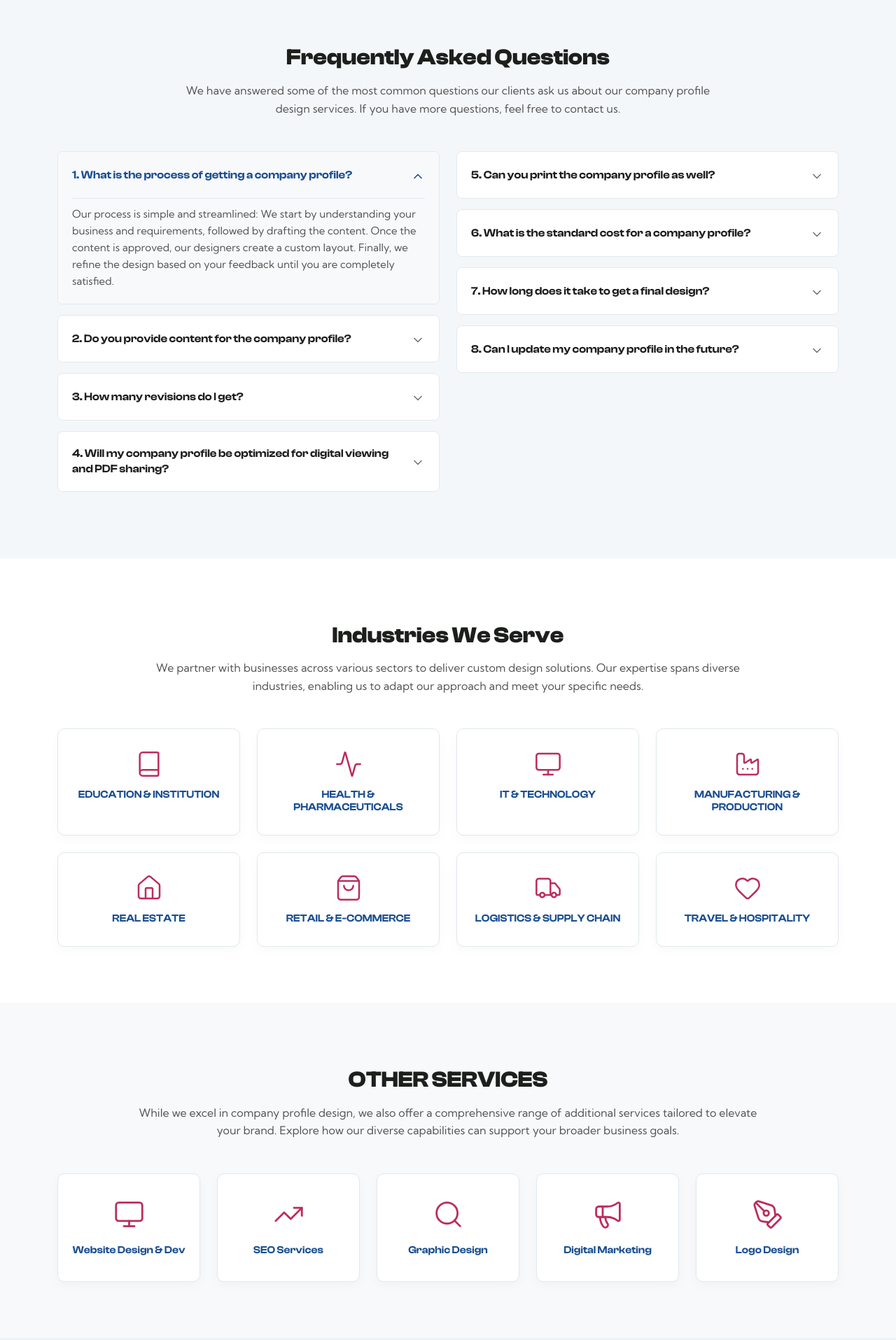
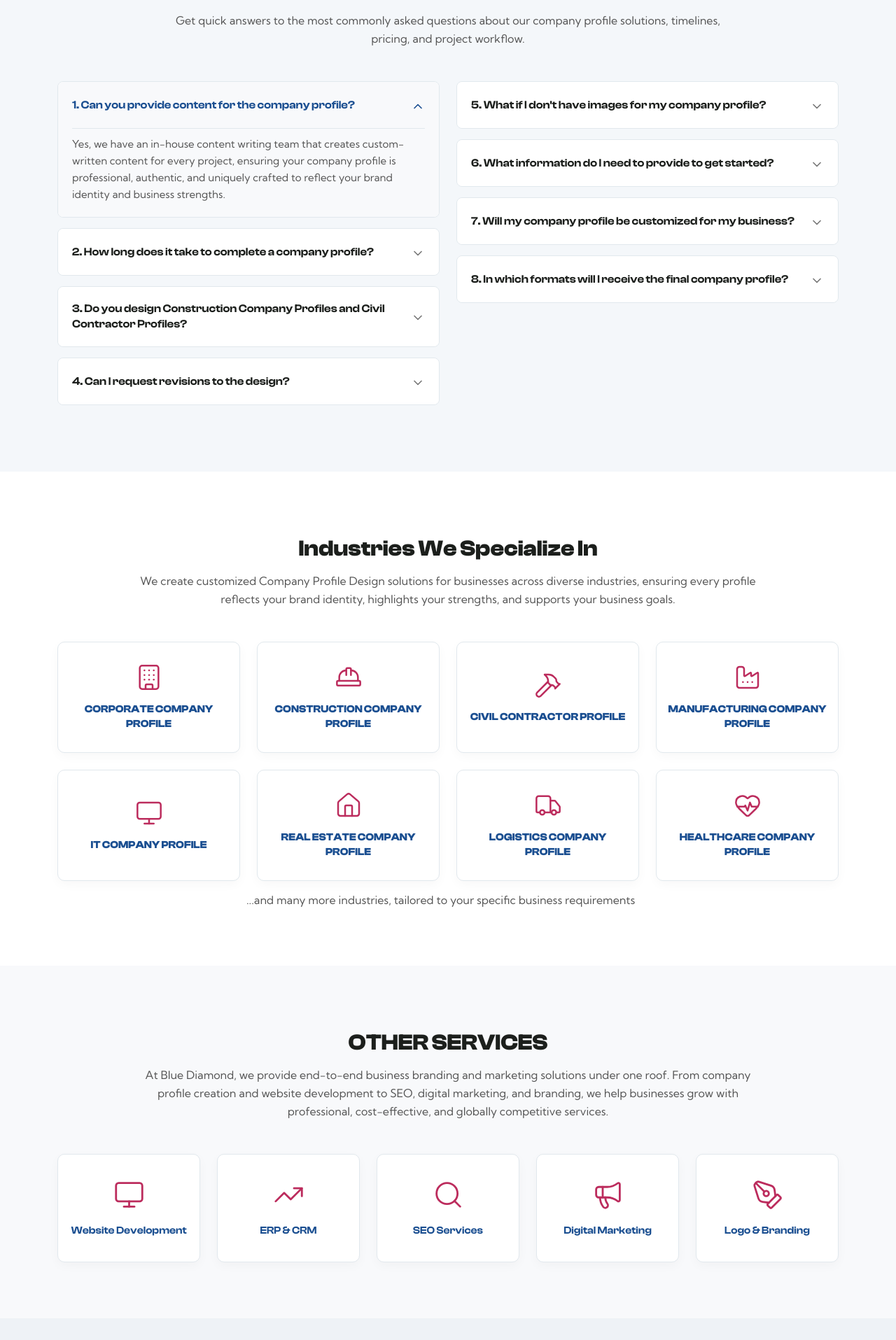
Before and after one commit to BluediamondPVT/companyprofiledesign, a Next.js app: page /myorders in a window 1280 px wide. Shown: the part 3325-5240 px from the top of the page at 70% size. Built offline with nearby package versions, Linux system fonts and the light colour scheme.

Commit message:
feat: add landing page components including portfolio, why choose, faq, footer, industries, and services sections

```diff
--- a/src/app/Components/LandingPage/LandingFaq.jsx
+++ b/src/app/Components/LandingPage/LandingFaq.jsx
@@ -4,36 +4,36 @@ import { ChevronDown, ChevronUp } from 'lucide-react';
 
 const faqData = [
     {
-        question: "1. What is the process of getting a company profile?",
-        answer: "Our process is simple and streamlined: We start by understanding your business and requirements, followed by drafting the content. Once the content is approved, our designers create a custom layout. Finally, we refine the design based on your feedback until you are completely satisfied."
+        question: "1. Can you provide content for the company profile?",
+        answer: "Yes, we have an in-house content writing team that creates custom-written content for every project, ensuring your company profile is professional, authentic, and uniquely crafted to reflect your brand identity and business strengths."
     },
     {
-        question: "2. Do you provide content for the company profile?",
-        answer: "Yes, we have a dedicated team of professional content writers who specialize in corporate communication. They will craft engaging, persuasive, and professional content tailored to your brand's voice and industry."
+        question: "2. How long does it take to complete a company profile?",
+        answer: "Most company profiles are completed within 24 to 72 hours, depending on the number of pages, content requirements, and the timely availability of information and feedback from the client."
     },
     {
-        question: "3. How many revisions do I get?",
-        answer: "The number of revision rounds depends on the package you select. Our Basic package includes 2 rounds of revisions, Standard includes 3 rounds, and Premium includes up to 5 rounds to ensure the final product perfectly aligns with your vision."
+        question: "3. Do you design Construction Company Profiles and Civil Contractor Profiles?",
+        answer: "Absolutely. We specialize in Construction Company Profile, Civil Contractor Profile, and Corporate Profile Design solutions for businesses across various industries."
     },
     {
-        question: "4. Will my company profile be optimized for digital viewing and PDF sharing?",
-        answer: "Absolutely. We deliver your final company profile as a high-quality, print-ready PDF, as well as a compressed, web-optimized PDF that is perfect for emailing and sharing digitally on platforms like WhatsApp or LinkedIn."
+        question: "4. Can I request revisions to the design?",
+        answer: "Yes, revision options are included in our packages to ensure the final company profile aligns perfectly with your brand and expectations."
     },
     {
-        question: "5. Can you print the company profile as well?",
-        answer: "Yes, we offer premium printing services alongside our design solutions. We can provide you with various paper qualities and finishes. Please reach out to our team for a custom printing quote based on your requirements."
+        question: "5. What if I don't have images for my company profile?",
+        answer: "No problem. We can use premium, royalty-free stock images relevant to your industry, or you can provide your own images and branding materials."
     },
     {
-        question: "6. What is the standard cost for a company profile?",
-        answer: "Our costs are highly competitive and structured around our three main packages: Basic, Standard, and Premium. The price varies depending on the number of pages, content requirements, and specific design needs. Contact us for a customized quote."
+        question: "6. What information do I need to provide to get started?",
+        answer: "Simply share your company details, services, products, logo, clients, and any relevant business information. Our team will take care of the content, design, and presentation to create a professional company profile."
     },
     {
-        question: "7. How long does it take to get a final design?",
-        answer: "Delivery timelines depend on the package you choose. Typically, our Basic package is delivered in 3-4 days, Standard in 4-5 days, and Premium in 6-7 days. We also ensure fast turnaround times for urgent requests."
+        question: "7. Will my company profile be customized for my business?",
+        answer: "Yes. Every Company Profile Design is created from scratch and tailored to your brand identity, industry, and business objectives."
     },
     {
-        question: "8. Can I update my company profile in the future?",
-        answer: "Yes, you can. If you choose our Premium or Standard packages, we provide you with the open source files (Ai, InDesign), allowing you to make edits. Alternatively, our team is always available to assist you with any future updates at a nominal cost."
+        question: "8. In which formats will I receive the final company profile?",
+        answer: "You will receive a high-quality PDF file suitable for digital sharing, client presentations, proposals, websites, and business meetings. We also provide the editable source file, giving you complete flexibility for future updates and modifications."
     }
 ];
 
@@ -105,7 +105,7 @@ const LandingFaq = () => {
                             Frequently Asked Questions
                         </h2>
                         <p style={{ fontSize: '16px', color: '#555', marginTop: '15px', maxWidth: '800px', margin: '15px auto 0' }}>
-                            We have answered some of the most common questions our clients ask us about our company profile design services. If you have more questions, feel free to contact us.
+Get quick answers to the most commonly asked questions about our company profile solutions, timelines, pricing, and project workflow.
                         </p>
                     </div>
                 </div>
--- a/src/app/Components/LandingPage/LandingIndustries.jsx
+++ b/src/app/Components/LandingPage/LandingIndustries.jsx
@@ -1,60 +1,146 @@
-"use client"
-import React from 'react';
-import { Book, Activity, Monitor, Factory, Home, ShoppingBag, Truck, Heart } from 'lucide-react';
+"use client";
+import React from "react";
+import {
+  Building,
+  HardHat,
+  Hammer,
+  Factory,
+  Monitor,
+  Home,
+  Truck,
+  HeartPulse,
+} from "lucide-react";
 
 const industries = [
-    { name: "Education & Institution", icon: Book },
-    { name: "Health & Pharmaceuticals", icon: Activity },
-    { name: "IT & Technology", icon: Monitor },
-    { name: "Manufacturing & Production", icon: Factory },
-    { name: "Real Estate", icon: Home },
-    { name: "Retail & E-commerce", icon: ShoppingBag },
-    { name: "Logistics & Supply Chain", icon: Truck },
-    { name: "Travel & Hospitality", icon: Heart },
+  { name: "Corporate Company Profile", icon: Building },
+  { name: "Construction Company Profile", icon: HardHat },
+  { name: "Civil Contractor Profile", icon: Hammer },
+  { name: "Manufacturing Company Profile", icon: Factory },
+  { name: "IT Company Profile", icon: Monitor },
+  { name: "Real Estate Company Profile", icon: Home },
+  { name: "Logistics Company Profile", icon: Truck },
+  { name: "Healthcare Company Profile", icon: HeartPulse },
 ];
 
 const LandingIndustries = () => {
   return (
-        <section id='industries' className="industries-section" style={{ padding: '80px 0', backgroundColor: '#ffffff' }}>
+    <section
+      id="industries"
+      className="industries-section"
+      style={{ padding: "80px 0", backgroundColor: "#ffffff" }}
+    >
       <div className="container">
         <div className="row mb-5 text-center">
           <div className="col-12">
-                        <h2 style={{ fontSize: '32px', fontWeight: '700', color: '#1c1f1c', fontFamily: 'var(--heading-font)' }}>
-                            Industries We Serve
+            <h2
+              style={{
+                fontSize: "32px",
+                fontWeight: "700",
+                color: "#1c1f1c",
+                fontFamily: "var(--heading-font)",
+              }}
+            >
+              Industries We Specialize In
             </h2>
-                        <p style={{ fontSize: '16px', color: '#555', marginTop: '15px', maxWidth: '900px', margin: '15px auto 0', lineHeight: '1.6' }}>
-                            We partner with businesses across various sectors to deliver custom design solutions. Our expertise spans diverse industries, enabling us to adapt our approach and meet your specific needs.
+            <p
+              style={{
+                fontSize: "16px",
+                color: "#555",
+                marginTop: "15px",
+                maxWidth: "900px",
+                margin: "15px auto 0",
+                lineHeight: "1.6",
+              }}
+            >
+              We create customized Company Profile Design solutions for businesses across diverse industries, ensuring every profile reflects your brand identity, highlights your strengths, and supports your business goals.
             </p>
           </div>
         </div>
 
-                <div className="row justify-content-center g-4">
+        <div className="row justify-content-center g-3 g-md-4">
           {industries.map((industry, index) => {
             const Icon = industry.icon;
             return (
-                            <div key={index} className="col-lg-3 col-md-4 col-sm-6 col-6">
-                                <div className="industry-card" style={{
-                                    backgroundColor: '#ffffff',
-                                    border: '1px solid #e1e8ed',
-                                    borderRadius: '10px',
-                                    padding: '30px 15px',
-                                    textAlign: 'center',
-                                    height: '100%',
-                                    boxShadow: '0 5px 15px rgba(0,0,0,0.03)',
-                                    transition: 'transform 0.3s, box-shadow 0.3s'
-                                }}>
-                                    <div className="icon-wrapper" style={{ marginBottom: '15px' }}>
-                                        <Icon size={40} color="#bc2c5d" strokeWidth={1.5} />
+              <div key={index} className="col-6 col-sm-6 col-md-4 col-lg-3">
+                <div className="industry-card">
+                  <div className="icon-wrapper">
+                    <Icon className="industry-icon" color="#bc2c5d" strokeWidth={1.5} />
                   </div>
-                                    <h4 style={{ fontSize: '15px', fontWeight: '600', color: '#1b4f91', margin: 0, textTransform: 'uppercase' }}>
+                  <h4 className="industry-title">
                     {industry.name}
                   </h4>
                 </div>
               </div>
             );
           })}
+
+          <p style={{fontSize: "16px",color: "#555",marginTop: "15px",maxWidth: "600px",margin: "15px auto 0",lineHeight: "1.6",}}>
+            ...and many more industries, tailored to your specific business requirements
+          </p>
         </div>
       </div>
+
+      <style jsx>{`
+        .industry-card {
+          background-color: #ffffff;
+          border: 1px solid #e1e8ed;
+          border-radius: 10px;
+          padding: 20px 10px;
+          text-align: center;
+          height: 100%;
+          box-shadow: 0 5px 15px rgba(0,0,0,0.03);
+          transition: transform 0.3s, box-shadow 0.3s;
+          display: flex;
+          flex-direction: column;
+          align-items: center;
+          justify-content: center;
+        }
+
+        .industry-card:hover {
+          transform: translateY(-5px);
+          box-shadow: 0 8px 25px rgba(0,0,0,0.08);
+        }
+
+        .icon-wrapper {
+          margin-bottom: 12px;
+        }
+
+        .industry-title {
+          font-size: 13px;
+          font-weight: 700;
+          color: #1b4f91;
+          margin: 0;
+          text-transform: uppercase;
+          line-height: 1.4;
+          word-wrap: break-word;
+        }
+
+        @media (min-width: 768px) {
+          .industry-card {
+            padding: 30px 15px;
+          }
+          .icon-wrapper {
+            margin-bottom: 15px;
+          }
+          .industry-title {
+            font-size: 15px;
+          }
+        }
+      `}</style>
+
+      {/* Global CSS for Icon sizes since lucide-react size prop is hard to responsive inline */}
+      <style>{`
+        .industry-icon {
+          width: 32px;
+          height: 32px;
+        }
+        @media (min-width: 768px) {
+          .industry-icon {
+            width: 40px;
+            height: 40px;
+          }
+        }
+      `}</style>
     </section>
   );
 };
--- a/src/app/Components/LandingPage/LandingOtherServices.jsx
+++ b/src/app/Components/LandingPage/LandingOtherServices.jsx
@@ -1,26 +1,46 @@
-"use client"
-import React from 'react';
-import { Monitor, TrendingUp, Search, Megaphone, PenTool } from 'lucide-react';
+"use client";
+import React from "react";
+import { Monitor, TrendingUp, Search, Megaphone, PenTool } from "lucide-react";
 
 const services = [
-    { name: "Website Design & Dev", icon: Monitor },
-    { name: "SEO Services", icon: TrendingUp },
-    { name: "Graphic Design", icon: Search }, // Assuming magnifier based on blur
+  { name: "Website Development", icon: Monitor },
+  { name: "ERP & CRM", icon: TrendingUp },
+  { name: "SEO Services", icon: Search },
   { name: "Digital Marketing", icon: Megaphone },
-    { name: "Logo Design", icon: PenTool },
+  { name: "Logo & Branding", icon: PenTool },
 ];
 
 const LandingOtherServices = () => {
   return (
-        <section id='otherservices' className="other-services-section" style={{ padding: '80px 0', backgroundColor: '#f8f9fb' }}>
+    <section
+      id="otherservices"
+      className="other-services-section"
+      style={{ padding: "80px 0", backgroundColor: "#f8f9fb" }}
+    >
       <div className="container">
         <div className="row mb-5 text-center">
           <div className="col-12">
-                        <h2 style={{ fontSize: '32px', fontWeight: '700', color: '#1c1f1c', fontFamily: 'var(--heading-font)' }}>
+            <h2
+              style={{
+                fontSize: "32px",
+                fontWeight: "700",
+                color: "#1c1f1c",
+                fontFamily: "var(--heading-font)",
+              }}
+            >
               OTHER SERVICES
             </h2>
-                        <p style={{ fontSize: '16px', color: '#555', marginTop: '15px', maxWidth: '900px', margin: '15px auto 0', lineHeight: '1.6' }}>
-                            While we excel in company profile design, we also offer a comprehensive range of additional services tailored to elevate your brand. Explore how our diverse capabilities can support your broader business goals.
+            <p
+              style={{
+                fontSize: "16px",
+                color: "#555",
+                marginTop: "15px",
+                maxWidth: "900px",
+                margin: "15px auto 0",
+                lineHeight: "1.6",
+              }}
+            >
+              At Blue Diamond, we provide end-to-end business branding and marketing solutions under one roof. From company profile creation and website development to SEO, digital marketing, and branding, we help businesses grow with professional, cost-effective, and globally competitive services.
             </p>
           </div>
         </div>
@@ -29,21 +49,38 @@ const LandingOtherServices = () => {
           {services.map((service, index) => {
             const Icon = service.icon;
             return (
-                            <div key={index} className="col-lg-2 col-md-4 col-sm-6 col-6" style={{ width: '20%' }}>
-                                <div className="service-card" style={{
-                                    backgroundColor: '#ffffff',
-                                    border: '1px solid #e1e8ed',
-                                    borderRadius: '10px',
-                                    padding: '35px 15px',
-                                    textAlign: 'center',
-                                    height: '100%',
-                                    boxShadow: '0 5px 15px rgba(0,0,0,0.03)',
-                                    transition: 'transform 0.3s, box-shadow 0.3s'
-                                }}>
-                                    <div className="icon-wrapper" style={{ marginBottom: '20px' }}>
+              <div
+                key={index}
+                className="col-lg-2 col-md-4 col-sm-6 col-6"
+                style={{ width: "20%" }}
+              >
+                <div
+                  className="service-card"
+                  style={{
+                    backgroundColor: "#ffffff",
+                    border: "1px solid #e1e8ed",
+                    borderRadius: "10px",
+                    padding: "35px 15px",
+                    textAlign: "center",
+                    height: "100%",
+                    boxShadow: "0 5px 15px rgba(0,0,0,0.03)",
+                    transition: "transform 0.3s, box-shadow 0.3s",
+                  }}
+                >
+                  <div
+                    className="icon-wrapper"
+                    style={{ marginBottom: "20px" }}
+                  >
                     <Icon size={45} color="#bc2c5d" strokeWidth={1.5} />
                   </div>
-                                    <h4 style={{ fontSize: '15px', fontWeight: '600', color: '#1b4f91', margin: 0 }}>
+                  <h4
+                    style={{
+                      fontSize: "15px",
+                      fontWeight: "600",
+                      color: "#1b4f91",
+                      margin: 0,
+                    }}
+                  >
                     {service.name}
                   </h4>
                 </div>
```
Also changed, not shown: src/app/Components/LandingPage/LandingFooter.jsx (+49 -18 lines), src/app/Components/LandingPage/LandingPortfolio.jsx (+2 -8 lines), src/app/Components/LandingPage/LandingWhyChoose.jsx (+10 -12 lines). Lines whose indentation alone changed are shown as unchanged.
